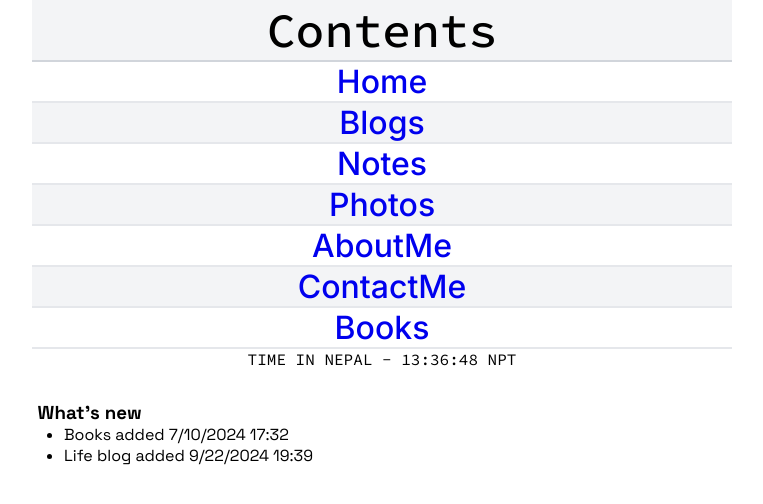
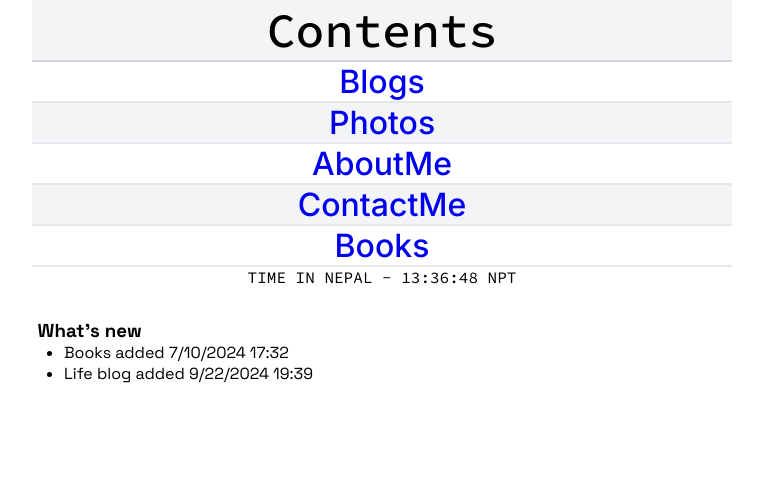
Before and after one commit to ronish-maharjan/website, a plain HTML site: page index.html in a window 1280 px wide. Shown: the whole page, without its empty margins (258-1021 px from the left). Drawn offline with Linux system fonts and the light colour scheme.

Commit message:
Update index.html

```diff
--- a/index.html
+++ b/index.html
@@ -25,9 +25,7 @@
   <div class="container">
     <div class="content">
       <h1 class="content__heading">Contents</h1>
-      <a href="index.html" class="content__link">Home</a>
       <a href="./src/blogs/Blogs.html" class="content__link">Blogs</a>
-      <a href="./src/Notes.html" class="content__link">Notes</a>
       <a href="./src/Photos.html" class="content__link">Photos</a>
       <a href="./src/AboutMe.html" class="content__link">AboutMe</a>
       <a href="./src/ContactMe.html" class="content__link">ContactMe</a>
```
